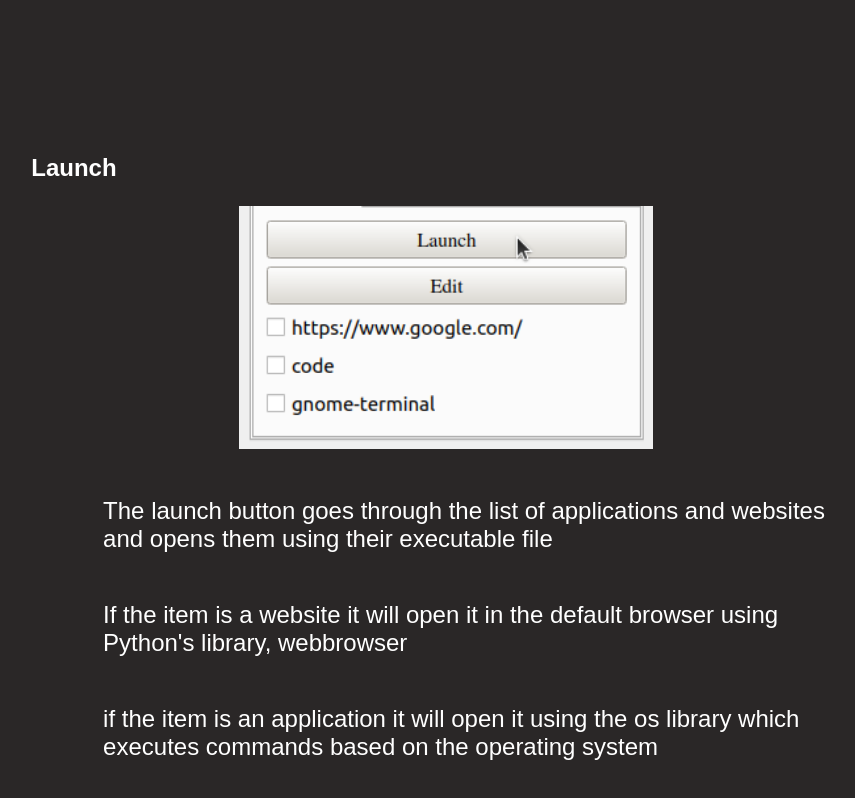
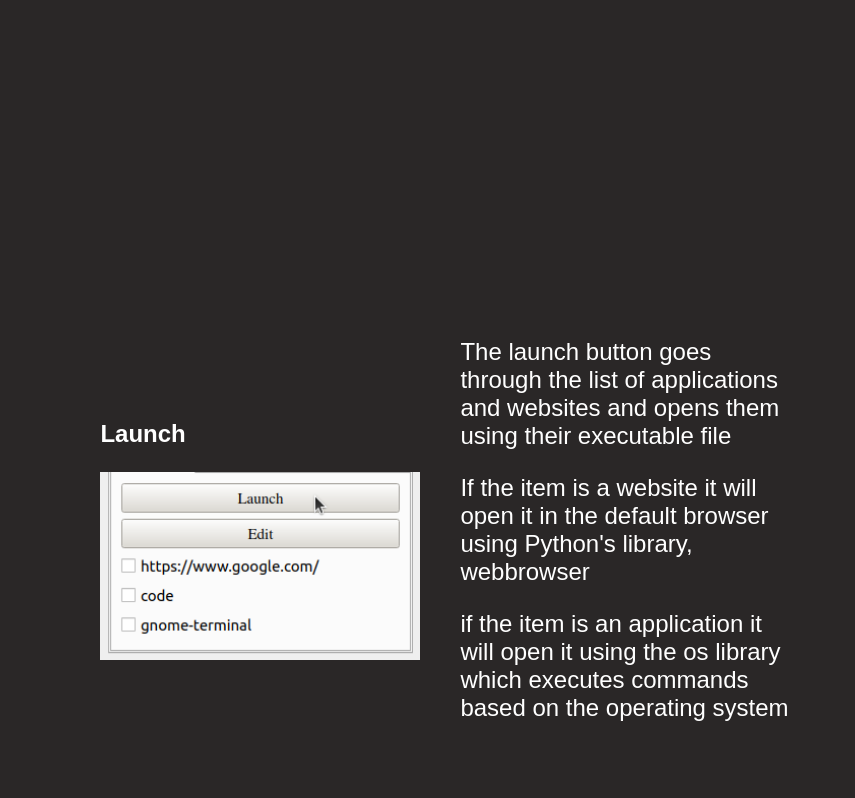
Before and after one commit to DennisDeV7/dennis_devries_portfolio, a website built with Vite: page pages/pycruise2.html in a window 1280 px wide. Shown: the part 882-1680 px from the top of the page, without its empty margins (194-1049 px from the left). Built offline with nearby package versions, Linux system fonts and the light colour scheme.

Commit message:
removing screen styling for 1600 px in pycruise 2 css

```diff
--- a/style/pycruise2.css
+++ b/style/pycruise2.css
@@ -192,37 +192,7 @@ footer {
     align-items: center;
 }
 
-@media screen and (max-width: 1600px){
-    .feature {
-        width: 90%;
-        display: flex;
-        height: auto;
-        flex-direction: column;
-        justify-content: center;
-        /* margin: auto; */
-    }
-    .feature_heading {
-        width: 80%;
-        margin: auto;
-        padding-right: 0;
-    }
-    .feature_heading img {
-        width: 50%;
-        display: flex;
-        justify-content: center;
-        margin: auto;
-    }
-    .feature_list{
-        display: flex;
-        flex-direction: column;
-        margin-left: 0;
-        width: 70%;
-        justify-content: center;
-    }
 
-
-
-}
 
 @media screen and (max-width: 1200px){
     .feature {
```
